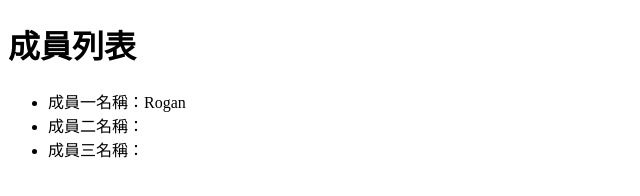
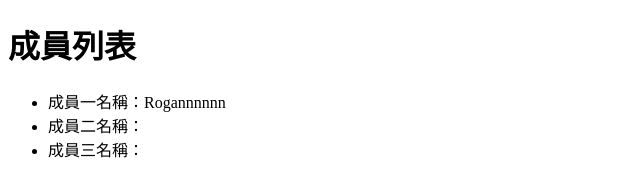
Before and after one commit to hoganalin/1020-44, a plain HTML site: page index.html in a window 1280 px wide. Shown: the full height of the page, 0-640 px from the left. Drawn offline with Linux system fonts and the light colour scheme.

Commit message:
成員一名字

```diff
--- a/index.html
+++ b/index.html
@@ -8,7 +8,7 @@
 <body>
     <h1>成員列表</h1>
     <ul>
-        <li>成員一名稱：Rogan</li>
+        <li>成員一名稱：Rogannnnnn</li>
         <li>成員二名稱：</li>
         <li>成員三名稱：</li>
     </ul>
```
